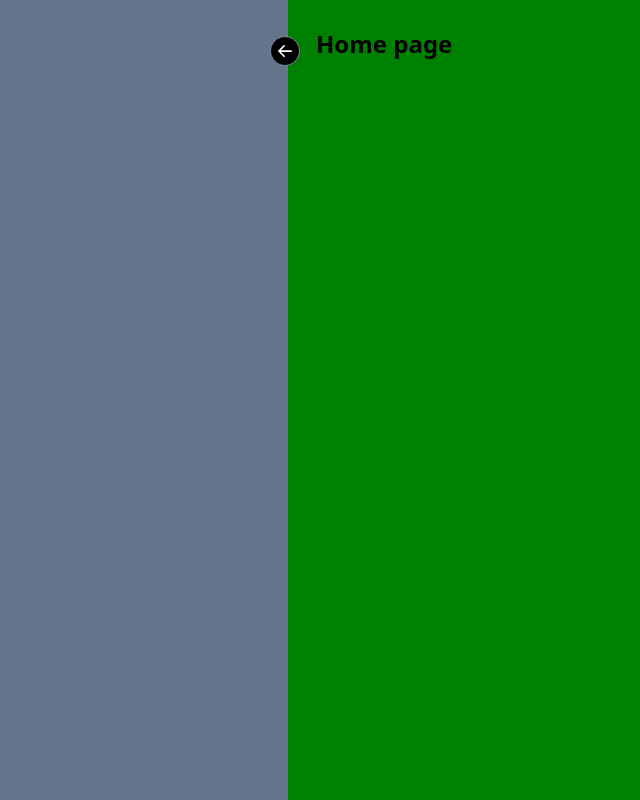
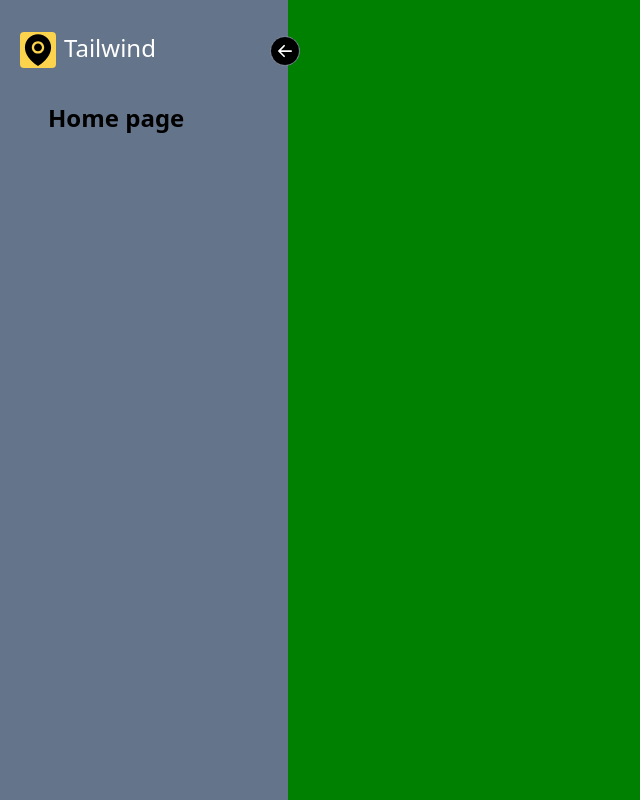
Before and after one commit to Titus-muchoki/Thetaportal, a React (Create React App) app: page / in a window 1280 px wide. Shown: the whole page, without its empty margins (0-640 px from the left). Built offline with nearby package versions, Linux system fonts and the light colour scheme.

Commit message:
add the initial files

```diff
--- a/src/App.js
+++ b/src/App.js
@@ -1,5 +1,6 @@
 import { useState } from "react";
 import { BsFillArrowLeftSquareFill } from "react-icons/bs";
+import {AiFillEnvironment} from "react-icons/ai";
 
 
 const App = () => {
@@ -8,10 +9,17 @@ const App = () => {
     <div className="flex">
       <div className={`h-screen bg-slate-500 p-5 pt-8 ${open ? "w-72" : "w-20"} duration-300  relative`}>
         <BsFillArrowLeftSquareFill className={`bg-white text-dark-purple text-3xl rounded-full
-        absolute -right-3 top-9 border border-slate-500 cursor-pointer ${!open && "rotate-180"}`} onClick={() => setOpen(!open)} />
+        absolute -right-3 top-9 border border-slate-500 cursor-pointer ${!open && "rotate-180"}`}
+        onClick={() => setOpen(!open)} />
+         <div className='inline-flex'>
+        <AiFillEnvironment className={`bg-amber-300 text-4xl rounded cursor-pointer block float-left mr-2 duration-500
+        ${open && "rotate-[360deg]"}`} />
+        <h1 className={`text-white origin-left font-medium text-2xl duration-300 ${!open && "scale-0"}`}>Tailwind</h1>
       </div>
       <div className='p-7'><h1 className="text-2xl font-semibold">Home page</h1></div>
     </div>
+      </div>
+
   );
 };
 
```
